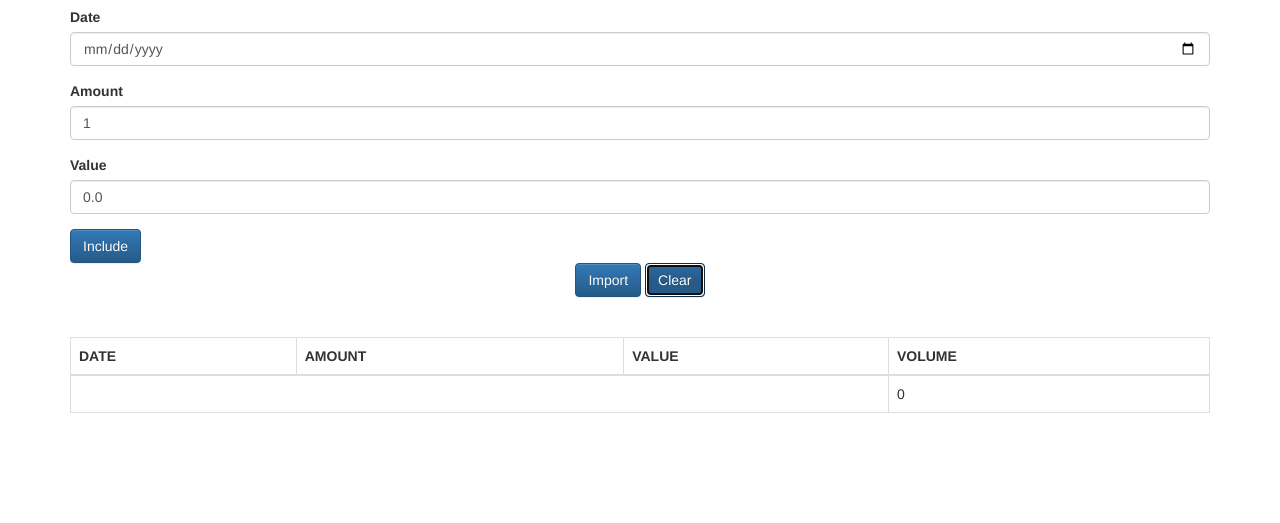
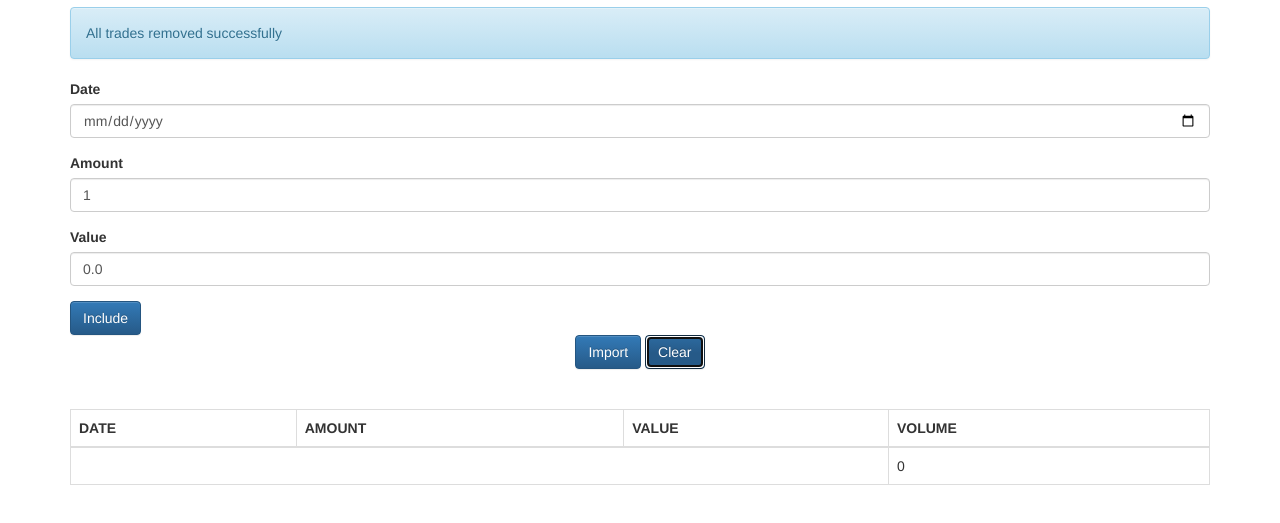
Before and after one commit to davipviana/trades-page, a plain HTML site: page index.html in a window 1280 px wide. Both pictures are taken after a click on the button "Clear". Shown: the part 63-586 px from the top of the page. Drawn offline with Linux system fonts and the light colour scheme.

Commit message:
Clear trade list

```diff
--- a/index.html
+++ b/index.html
@@ -35,7 +35,7 @@
         <button class="btn btn-primary text-center" type="button">
             Import
         </button>
-        <button class="btn btn-primary text-center" type="button">
+        <button onclick="controller.clear()" class="btn btn-primary text-center" type="button">
             Clear
         </button>
     </div>
--- a/js/app/controllers/TradeController.js
+++ b/js/app/controllers/TradeController.js
@@ -24,6 +24,14 @@ class TradeController {
         this._clearForm();
     }
 
+    clear() {
+        this._tradeList.clear();
+        this._tradeListView.update(this._tradeList);
+
+        this._message.text = "All trades removed successfully";
+        this._messageView.update(this._message);
+    }
+
     _createNewTrade() {
         return new Trade(
             DateHelper.textToDate(this._inputDate.value),
--- a/js/app/models/TradeList.js
+++ b/js/app/models/TradeList.js
@@ -11,4 +11,8 @@ class TradeList {
     get trades() {
         return [].concat(this._trades);
     }
+
+    clear() {
+        this._trades = [];
+    }
 }
```
